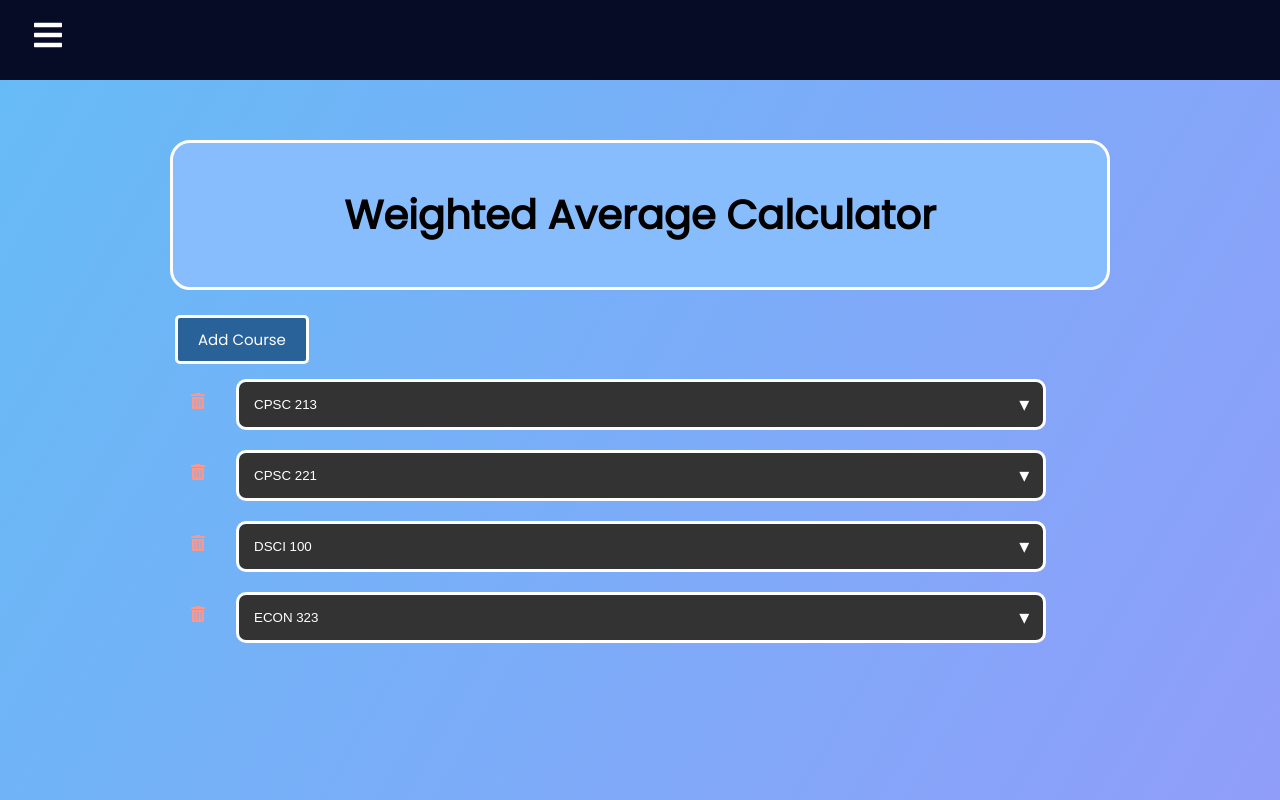
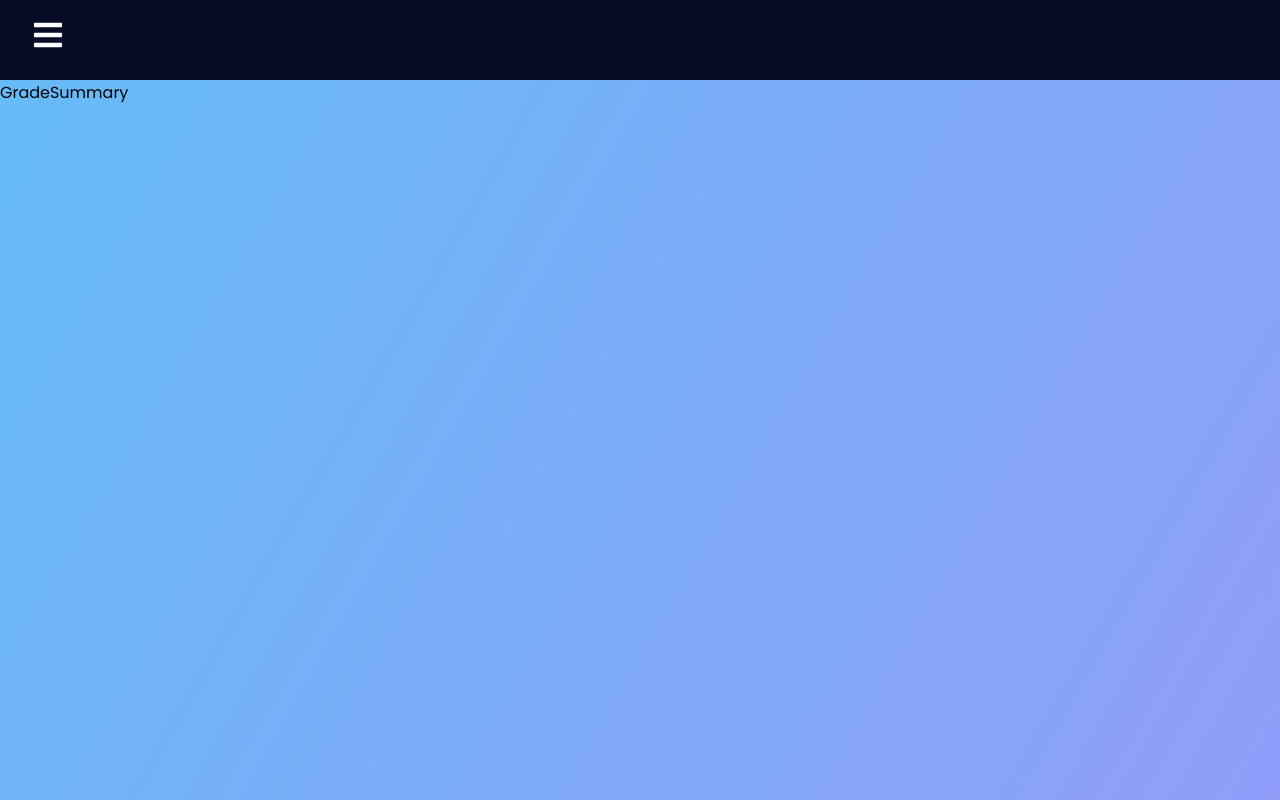
Before and after one commit to wgumboc/Course_Progress_Dashboard, a React (Create React App) app: page /mygrades in a window 1280 px wide. Built offline with nearby package versions, Linux system fonts and the light colour scheme.

Commit message:
Added routes

```diff
--- a/package.json
+++ b/package.json
@@ -6,6 +6,7 @@
     "@testing-library/jest-dom": "^5.16.4",
     "@testing-library/react": "^13.1.1",
     "@testing-library/user-event": "^13.5.0",
+    "axios": "^0.27.2",
     "react": "^18.1.0",
     "react-dom": "^18.1.0",
     "react-icons": "^4.3.1",
--- a/src/App.js
+++ b/src/App.js
@@ -1,113 +1,25 @@
-import Header from './components/Header'
-import Button from './components/Button'
-import CourseList from './components/CourseList'
-import { useState } from 'react'
-import AddCourse from './components/AddCourse'
+import Home from './components/Home'
+import GradeSummary from './components/GradeSummary'
+import DeStress from './components/DeStress'
 import SideNavigation from './components/SideNavigation'
 import { BrowserRouter as Router, Routes, Route} from 'react-router-dom'
 
 function App() {
 
-  const [showAddCourse, setShowAddCourse] = useState(false)
-
-  const [courses, setCourses] = useState([
-    {
-        id: 1,
-        text: 'CPSC 213',
-        assessmentList: [{assessment: 'Assignments',
-                          percent: '21'},
-                          {assessment: 'Labs',
-                          percent: '1'},
-                          {assessment: 'Clickers',
-                          percent: '1'},
-                          {assessment: 'Midterm',
-                          percent: '22'},
-                          {assessment: 'Final',
-                          percent: '45'}]
-    },
-    {
-        id: 2,
-        text: 'CPSC 221',
-        assessmentList: [{assessment: 'Examlets',
-                         percent: '45'},
-                         {assessment: 'Labs',
-                         percent: '9'},
-                         {assessment: 'Homework',
-                         percent: '12'},
-                         {assessment: 'PAs',
-                         percent: '12'},
-                         {assessment: 'Final Exam',
-                         percent: '22'}]
-    },
-    {
-        id: 3,
-        text: 'DSCI 100',
-        assessmentList: [{assessment: 'Quiz 1',
-                          percent: '20'},
-                          {assessment: 'Quiz 2',
-                          percent: '20'},
-                          {assessment: 'Quiz 3',
-                          percent: '20'},
-                          {assessment: 'Worksheets',
-                          percent: '6'},
-                          {assessment: 'Tutorials',
-                          percent: '14'},
-                          {assessment: 'Project',
-                          percent: '20'},]
-    },
-    {
-        id: 4,
-        text: 'ECON 323',
-        assessmentList: [{assessment: 'Assignments',
-                          percent: '45'},
-                         {assessment: 'Final Project',
-                          percent: '50'},
-                         {assessment: 'Participation',
-                          percent: '5'}]
-    }
-  ])
-
-  const addCourse = (course) => {
-
-    const id = Math.floor(Math.random() * 10000)
-
-    const newCourse = {id, ...course}
-    setCourses([...courses, newCourse])
-
-    console.log(courses)
-
-  }
-
-  const deleteCourse = (id) => {
-      setCourses(courses.filter((course) => course.id !== id))
-  }
-
   return (
     <>
+    <Router>
+        <div>
+            <SideNavigation />
 
-      <div>
-        <Router>
-          <SideNavigation />
-          <Routes>
-            <Route path='/' />
-          </Routes>
-        </Router>
-      </div>
-      <div className = "container">
+            <Routes>
+                <Route exact path='/' element={<Home />}/>
+                <Route exact path='/mygrades' element={<GradeSummary />}/>
+                <Route exact path='/motivation' element={<DeStress />}/>
+            </Routes>
 
-        <Header title = "Weighted Average Calculator"/>
-
-        {showAddCourse &&
-          <AddCourse onAdd={addCourse} />
-        }
-
-        {/* add course button */}
-        <Button color = {showAddCourse ? 'rgb(255, 163, 143)' : 'rgb(41, 97, 153)'}
-                text = {showAddCourse ? 'Collapse' : 'Add Course'}
-                onClick = {() => setShowAddCourse(!showAddCourse)} />
-
-        <CourseList courses = {courses} deleteCourse = {deleteCourse} />
-      </div>
+        </div>
+    </Router>
 
     </>
   );
--- /dev/null
+++ b/src/components/DeStress.js
@@ -0,0 +1,29 @@
+import React from 'react'
+import axios from 'axios'
+import { useState, useEffect } from 'react'
+
+const DeStress = () => {
+  // const url ='https://random.dog/woof.json'
+  const url ='https://aws.random.cat/meow'
+  const [animal, setAnimal] = useState(null)
+
+  let content = null
+
+  useEffect(() => {
+    axios.get(url)
+        .then(response => {
+            setAnimal(response.data)
+        })
+
+  }, [url])
+
+  if(animal){
+    content = <div className="animal"><img className="animalimg" src={animal.file} alt="animal" /></div>
+  }
+
+  return (
+    <div>{content}</div>
+  )
+}
+
+export default DeStress
--- /dev/null
+++ b/src/components/GradeSummary.js
@@ -0,0 +1,9 @@
+import React from 'react'
+
+const GradeSummary = () => {
+  return (
+    <div>GradeSummary</div>
+  )
+}
+
+export default GradeSummary
--- /dev/null
+++ b/src/components/Home.js
@@ -0,0 +1,105 @@
+import React from 'react'
+import { useState } from 'react'
+import Header from '../components/Header'
+import Button from '../components/Button'
+import CourseList from '../components/CourseList'
+import AddCourse from '../components/AddCourse'
+
+
+const Home = () => {
+
+    const [showAddCourse, setShowAddCourse] = useState(false)
+
+    const [courses, setCourses] = useState([
+        {
+            id: 1,
+            text: 'CPSC 213',
+            assessmentList: [{assessment: 'Assignments',
+                              percent: '21'},
+                              {assessment: 'Labs',
+                              percent: '1'},
+                              {assessment: 'Clickers',
+                              percent: '1'},
+                              {assessment: 'Midterm',
+                              percent: '22'},
+                              {assessment: 'Final',
+                              percent: '45'}]
+        },
+        {
+            id: 2,
+            text: 'CPSC 221',
+            assessmentList: [{assessment: 'Examlets',
+                             percent: '45'},
+                             {assessment: 'Labs',
+                             percent: '9'},
+                             {assessment: 'Homework',
+                             percent: '12'},
+                             {assessment: 'PAs',
+                             percent: '12'},
+                             {assessment: 'Final Exam',
+                             percent: '22'}]
+        },
+        {
+            id: 3,
+            text: 'DSCI 100',
+            assessmentList: [{assessment: 'Quiz 1',
+                              percent: '20'},
+                              {assessment: 'Quiz 2',
+                              percent: '20'},
+                              {assessment: 'Quiz 3',
+                              percent: '20'},
+                              {assessment: 'Worksheets',
+                              percent: '6'},
+                              {assessment: 'Tutorials',
+                              percent: '14'},
+                              {assessment: 'Project',
+                              percent: '20'},]
+        },
+        {
+            id: 4,
+            text: 'ECON 323',
+            assessmentList: [{assessment: 'Assignments',
+                              percent: '45'},
+                             {assessment: 'Final Project',
+                              percent: '50'},
+                             {assessment: 'Participation',
+                              percent: '5'}]
+        }
+      ])
+
+    const addCourse = (course) => {
+
+      const id = Math.floor(Math.random() * 10000)
+
+      const newCourse = {id, ...course}
+      setCourses([...courses, newCourse])
+
+      console.log(courses)
+
+    }
+
+    const deleteCourse = (id) => {
+        setCourses(courses.filter((course) => course.id !== id))
+    }
+
+
+  return (
+    <div className = "container">
+
+        <Header title = "Weighted Average Calculator"/>
+
+        {showAddCourse &&
+          <AddCourse onAdd={addCourse} />
+        }
+
+        <Button color = {showAddCourse ? 'rgb(255, 163, 143)' : 'rgb(41, 97, 153)'}
+                text = {showAddCourse ? 'Collapse' : 'Add Course'}
+                onClick = {() => setShowAddCourse(!showAddCourse)} />
+
+        <CourseList courses = {courses} deleteCourse = {deleteCourse} />
+
+    </div>
+  )
+}
+
+export default Home
--- a/src/components/SidebarData.js
+++ b/src/components/SidebarData.js
@@ -16,8 +16,8 @@ export const SidebarData = [
     cName: 'nav-text'
   },
   {
-    title: 'Motivation',
-    path: '/products',
+    title: 'De-stress',
+    path: '/motivation',
     icon: <FaIcons.FaHandHoldingHeart />,
     cName: 'nav-text'
   }
--- a/src/index.css
+++ b/src/index.css
@@ -216,6 +216,17 @@ header {
     cursor: pointer;
 }
 
+.animal {
+    display: flex;
+    justify-content: center;
+}
+
+.animalimg {
+    width:540px; /* you can use % */
+    height: auto;
+    border-radius: 40px;
+}
+
 footer {
   margin-top: 30px;
   text-align: center;
```
Also changed, not shown: 2 other files (tests, documents, lock files or other folders).
